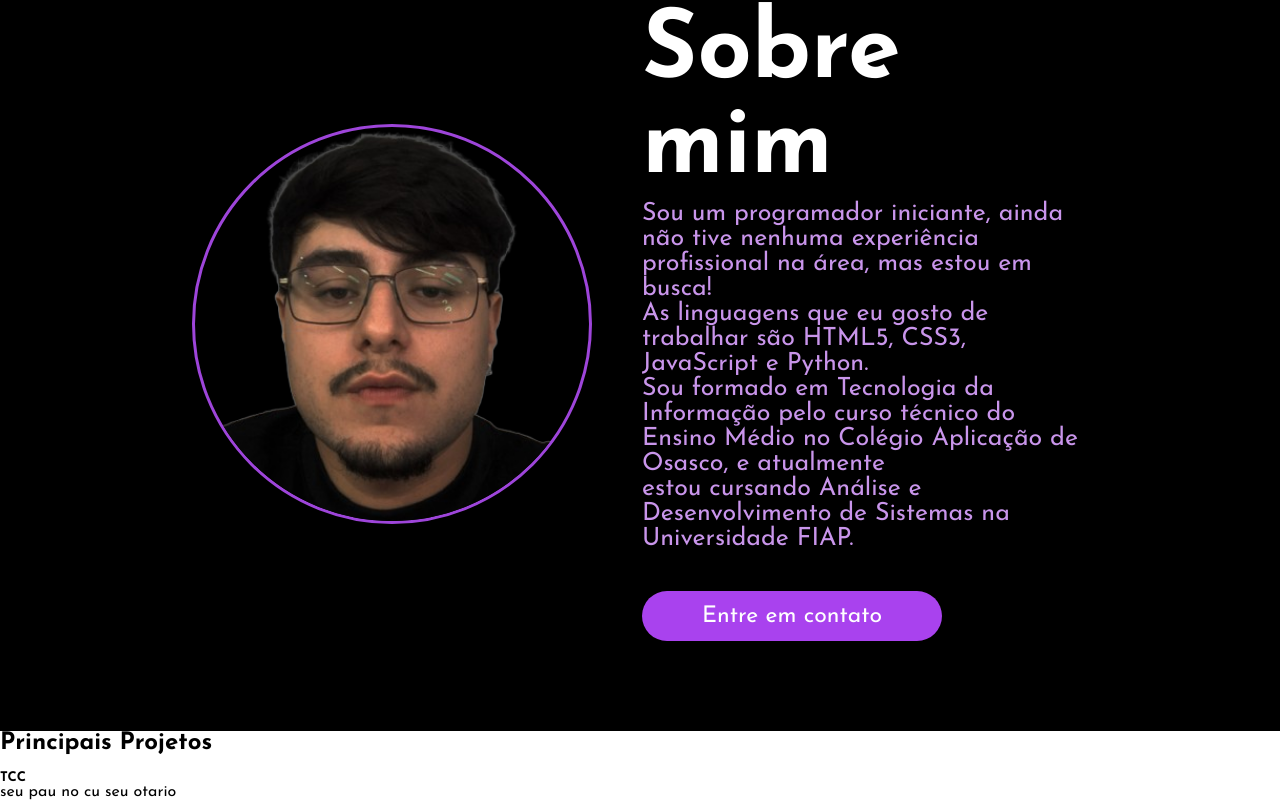
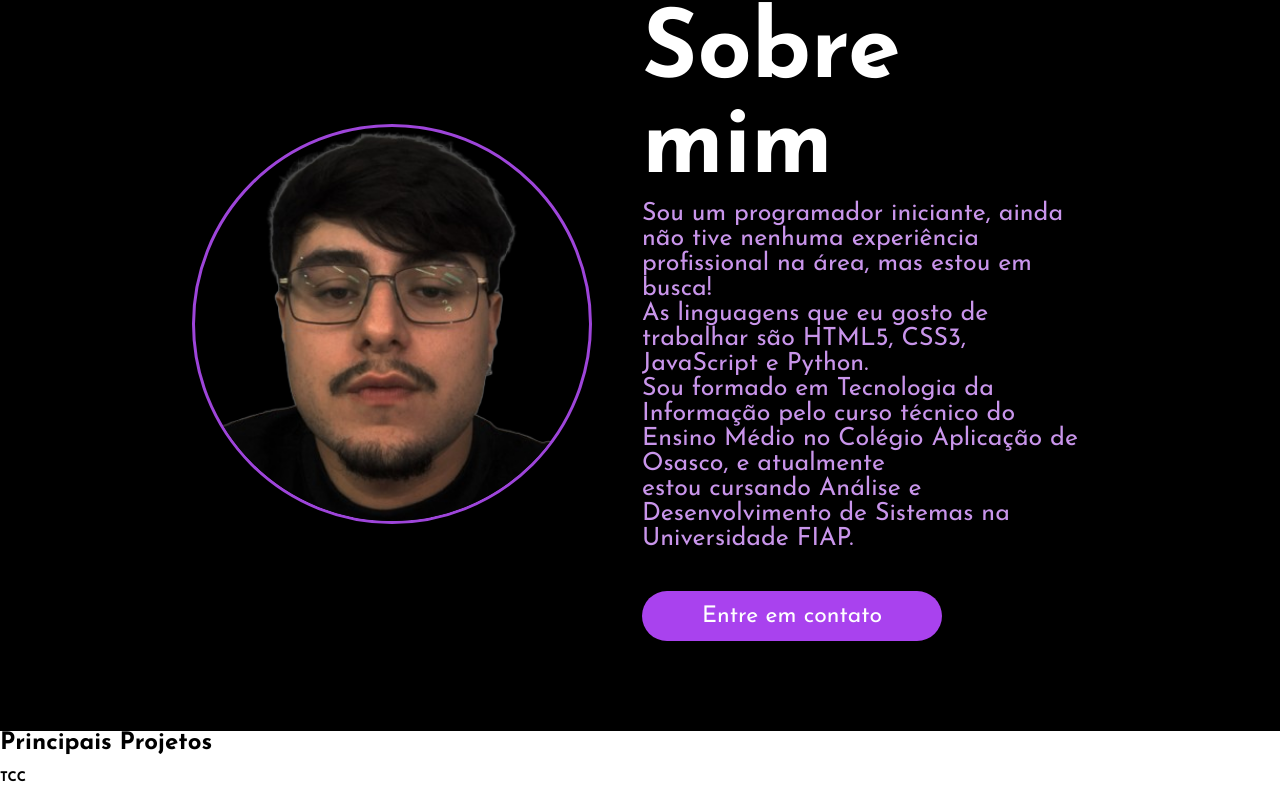
Before and after one commit to arcoooz/portfolio, a plain HTML site: page index.html in a window 1280 px wide. Shown: the part 884-1684 px from the top of the page. Drawn offline with Linux system fonts and the light colour scheme.

Commit message:
excluir <p>

```diff
--- a/index.html
+++ b/index.html
@@ -48,6 +48,5 @@
         </div>
     </div>
 
-    <p>seu pau no cu seu otario</p>
 </body>
 </html>
```
